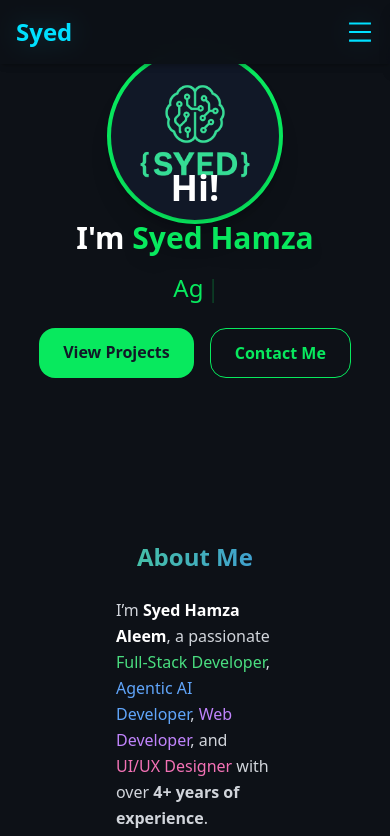
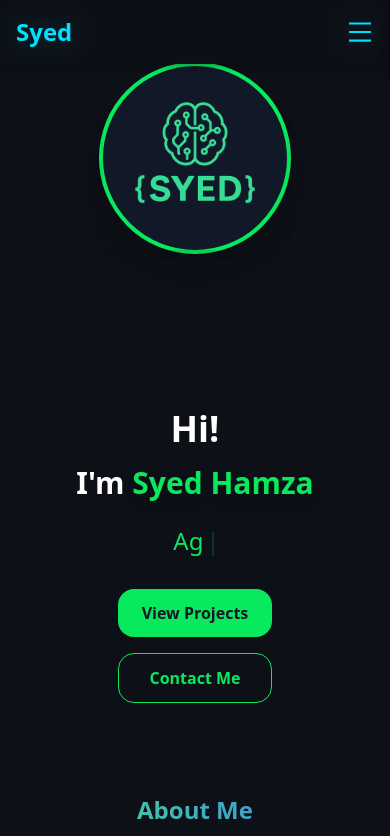
Before and after one commit to Hamzaaleem230/Portfolio, a Next.js app: page / in a window 390 px wide. Shown: the top 836 px of the page. Built offline with nearby package versions, Linux system fonts and the light colour scheme.

Commit message:
Hero.tsx

```diff
--- a/src/components/Hero.tsx
+++ b/src/components/Hero.tsx
@@ -9,42 +9,37 @@ const Hero = () => {
     <div id="hero" className="bg-no-repeat text-white">
       <Navbar />
 
-      <div className="container mx-auto grid lg:grid-cols-2 items-center px-4
-        min-h-[calc(70vh-80px)] gap-y-6 sm:gap-y-8 lg:gap-y-0">
-
-        {/* Image Section */}
-        <div className="flex justify-center items-center mt-[-40px] sm:mt-[-10px] md:mt-14 lg:mt-28">
-          <div className="w-44 h-44 sm:w-56 sm:h-56 md:w-64 md:h-64 lg:w-80 lg:h-80 rounded-full border-4 border-[#08e95e] flex justify-center items-center bg-gray-900 shadow-xl">
+      <div className="container mx-auto grid grid-cols-1 lg:grid-cols-2 h-[calc(100vh-80px)] items-center px-6">
+        {/* Profile Image Section */}
+        <div className="flex justify-center lg:justify-end items-center">
+          <div className="w-48 h-48 sm:w-64 sm:h-64 lg:w-80 lg:h-80 rounded-full border-4 border-[#08e95e] flex justify-center items-center bg-gray-900 shadow-xl">
             <Image
               src="/logo.png"
               alt="Syed Hamza"
               width={256}
               height={256}
-              className="object-cover shadow-md rounded-full"
+              className="object-cover shadow-md"
               data-aos="fade-right"
             />
           </div>
         </div>
 
         {/* Text Section */}
-        <div className="flex flex-col items-center lg:items-start text-center lg:text-left mt-[-300px] sm:mt-[-190px] md:mt-[-70px] lg:mt-28">
-          <p
-            className="text-4xl sm:text-5xl md:text-6xl font-extrabold"
-            data-aos="fade-left"
-          >
+        <div className="flex flex-col items-center lg:items-start text-center lg:text-left mt-8 lg:mt-0">
+          <p className="text-4xl sm:text-5xl lg:text-6xl font-extrabold" data-aos="fade-left">
             Hi!
           </p>
           <p
-            className="mt-3 sm:mt-4 text-3xl sm:text-4xl md:text-5xl font-semibold"
+            className="mt-4 text-3xl sm:text-4xl lg:text-5xl font-semibold"
             data-aos="fade-left"
           >
             I&apos;m{" "}
-            <span className="text-[#08e95e] drop-shadow-lg text-3xl sm:text-4xl md:text-5xl">
+            <span className="text-3xl sm:text-4xl lg:text-5xl text-[#08e95e] drop-shadow-lg">
               Syed Hamza
             </span>
           </p>
           <h1
-            className="mt-4 sm:mt-6 text-2xl sm:text-3xl md:text-4xl font-medium text-[#08e95e]"
+            className="mt-6 text-2xl sm:text-3xl lg:text-4xl font-medium text-[#08e95e]"
             data-aos="fade-up"
           >
             <Typewriter
@@ -63,19 +58,16 @@ const Hero = () => {
           </h1>
 
           {/* Buttons */}
-          <div
-            className="mt-6 sm:mt-8 flex flex-wrap justify-center lg:justify-start gap-4"
-            data-aos="fade-up"
-          >
+          <div className="mt-8 flex flex-col sm:flex-row gap-4" data-aos="fade-up">
             <a
               href="#projects"
-              className="px-6 py-3 rounded-2xl bg-[#08e95e] text-gray-900 font-semibold hover:bg-[#06c24b] transition-all"
+              className="px-6 py-3 rounded-2xl bg-[#08e95e] text-gray-900 font-semibold hover:bg-[#06c24b] transition-all text-center"
             >
               View Projects
             </a>
             <a
               href="#contact"
-              className="px-6 py-3 rounded-2xl border border-[#08e95e] text-[#08e95e] font-semibold hover:bg-[#08e95e] hover:text-gray-900 transition-all"
+              className="px-6 py-3 rounded-2xl border border-[#08e95e] text-[#08e95e] font-semibold hover:bg-[#08e95e] hover:text-gray-900 transition-all text-center"
             >
               Contact Me
             </a>
```
